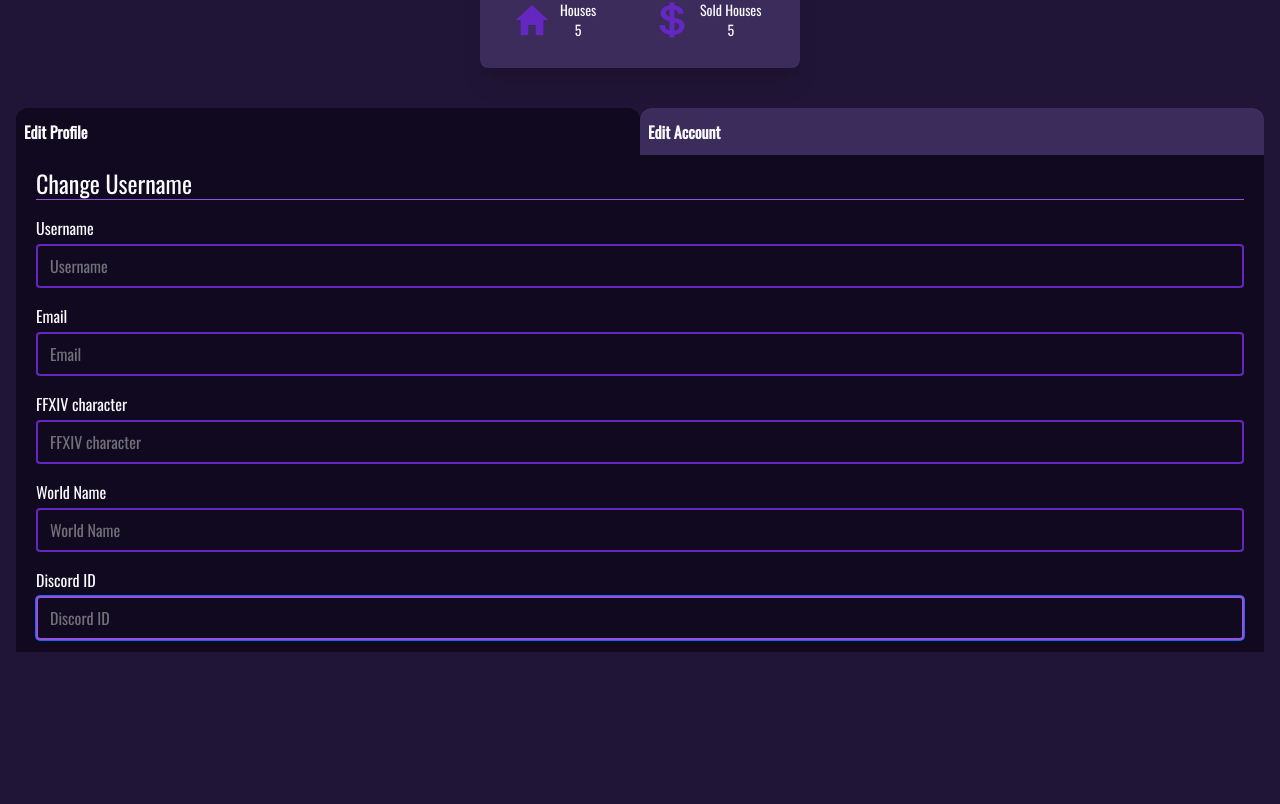
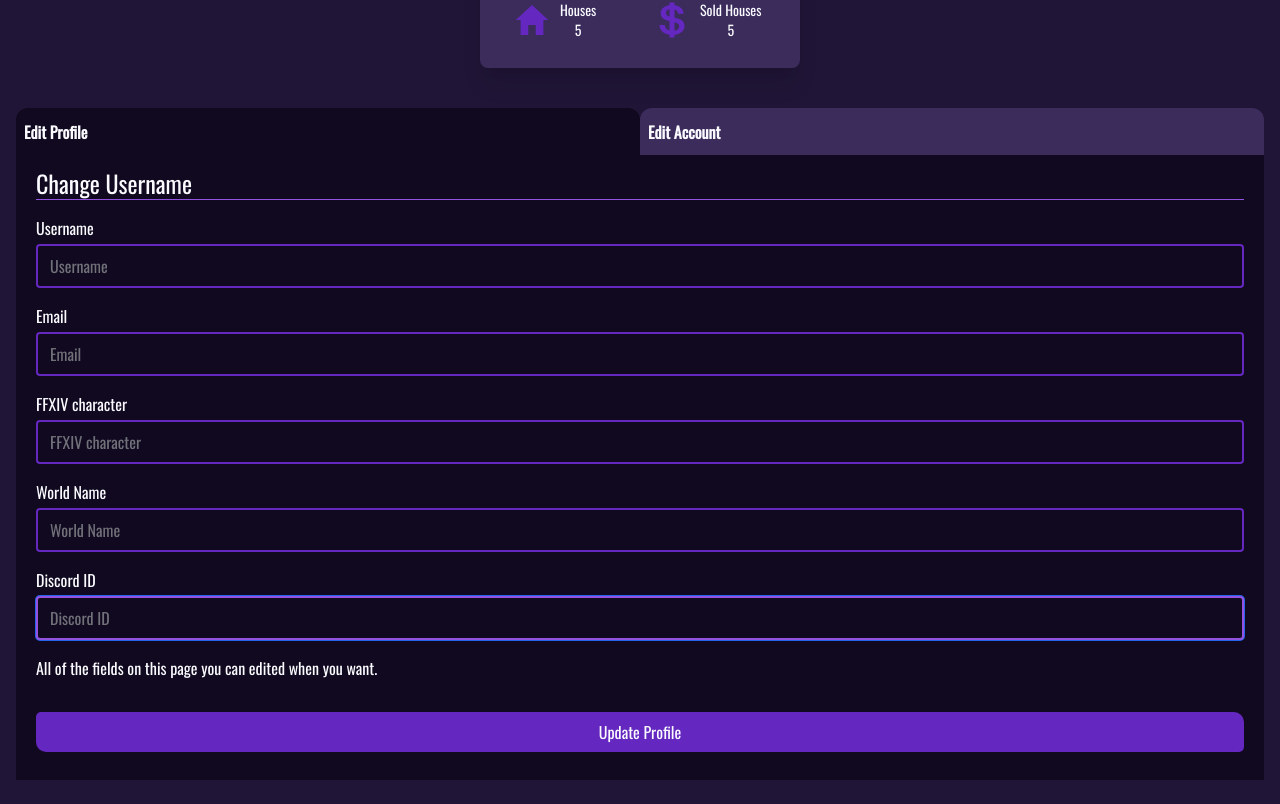
Before and after one commit to Vista-Geek/FHfront, a Next.js app: page /u/1 in a window 1280 px wide. Shown: the part 480-1284 px from the top of the page. Before the commit the page ends 1156 px from the top, so only its background shows below. Built offline with nearby package versions, Linux system fonts and the light colour scheme; a small style sheet from the web is missing.

Commit message:
Form Component

```diff
--- /dev/null
+++ b/src/data/profile.form.ts
@@ -0,0 +1,33 @@
+import { FormI } from '@interfaces/Form.interface';
+export const InfoForm: FormI = [
+    {
+      type: 'text',
+      label: 'Username',
+      id: 'username',
+      classnames: ''
+    },
+    {
+      type: 'text',
+      label: 'Email',
+      id: 'email',
+      classnames: ''
+    },
+    {
+      type: 'text',
+      label: 'FFXIV character',
+      id: 'character',
+      classnames: ''
+    },
+    {
+      type: 'text',
+      label: 'World Name',
+      id: 'wname',
+      classnames: ''
+    },
+    {
+      type: 'text',
+      label: 'Discord ID',
+      id: 'discordId',
+      classnames: ''
+    }
+  ];
--- a/src/modules/Profile/Edit.tsx
+++ b/src/modules/Profile/Edit.tsx
@@ -1,10 +1,11 @@
 import Form from '@components/Form/Form';
 import React from 'react';
+import { InfoForm } from '../../data/profile.form';
 
 const Edit = () => {
   return (
     <div>
-      <Form />
+      <Form InfoForm={InfoForm} />
     </div>
   );
 };
--- a/src/modules/components/Form/Form.tsx
+++ b/src/modules/components/Form/Form.tsx
@@ -2,49 +2,56 @@ import Input from '@components/Inputs';
 import React, { Fragment } from 'react';
 import { FormI } from '@interfaces/Form.interface';
 import { useForm } from '../../../hooks/useForm';
+import Button from '@components/Buttons/Button';
+interface FormProps {
+  InfoForm: FormI;
+  handleSubmit: (values: object) => void;
+  titleHidden: boolean;
+  desHidden: boolean;
+  title?: string;
+  desc?: string;
+}
 
-const Form = () => {
-  const {} = useForm({});
-  const InfoForm: FormI = [
-    {
-      type: 'text',
-      label: 'Username',
-      id: 'username',
-      classnames: ''
-    },
-    {
-      type: 'text',
-      label: 'Email',
-      id: 'email',
-      classnames: ''
-    },
-    {
-      type: 'text',
-      label: 'FFXIV character',
-      id: 'character',
-      classnames: ''
-    },
-    {
-      type: 'text',
-      label: 'World Name',
-      id: 'wname',
-      classnames: ''
-    },
-    {
-      type: 'text',
-      label: 'Discord ID',
-      id: 'discordId',
-      classnames: ''
-    }
-  ];
+const Form: React.FC<FormProps> = ({
+  InfoForm,
+  handleSubmit,
+  title = 'Change Username',
+  titleHidden,
+  desHidden = false,
+  desc = 'All of the fields on this page you can edited when you want.'
+}) => {
+  //obtener valor inicial del formValues por medio del valor del prop InfoForm
+  const valueKeys = InfoForm.reduce((acc, curr, val) => ({ [curr.id]: '', ...acc }), {});
+  const { handleInputChange, values } = useForm(valueKeys);
+  type KeysForm = keyof typeof values;
   return (
-    <form action="" className="px-2">
-      <h3 className="border-b border-purpleCust-light text-2xl">Change Username</h3>
+    <form
+      className="px-2"
+      onSubmit={e => {
+        e.preventDefault();
+        handleSubmit(values);
+      }}
+    >
+      {!titleHidden && (
+        <h3 className="border-b border-purpleCust-light text-2xl">{title}</h3>
+      )}
       {InfoForm.map(input => (
         <Fragment key={input.id}>
-          <Input {...input} />
+          <Input
+            {...input}
+            HandleInputChange={handleInputChange}
+            value={values[input.id as KeysForm]}
+          />
         </Fragment>
       ))}
+
+      {!desHidden && <p className="my-4">{desc}</p>}
+      <Button
+        type="submit"
+        width="w-full"
+        title="Update Profile"
+        classnames="bg-purpleCust my-4"
+      />
     </form>
   );
 };
--- a/src/modules/components/Inputs/index.tsx
+++ b/src/modules/components/Inputs/index.tsx
@@ -1,12 +1,14 @@
 import React from 'react';
-import { InputI } from '@interfaces/Form.interface';
+import { InputHandler } from '@interfaces/Form.interface';
 
-const Input: React.FC<InputI> = ({
+const Input: React.FC<InputHandler> = ({
   type,
   id,
   label,
   autocomplete = false,
-  classnames = 'w-10/12'
+  classnames = 'w-10/12',
+  HandleInputChange,
+  value
 }) => (
   <div className={`flex flex-col m-auto mt-4 text-left ${classnames}`}>
     <label htmlFor={id} className="mb-1">
@@ -17,6 +19,8 @@ const Input: React.FC<InputI> = ({
       placeholder={label}
       name={id}
       id={id}
+      onChange={HandleInputChange}
+      value={value}
       className="custom-input form-input transition-all"
       autoFocus
       autoComplete={autocomplete ? 'on' : 'off'}
```
Also changed, not shown: src/interfaces/Form.interface.ts (+9 -0 lines).
